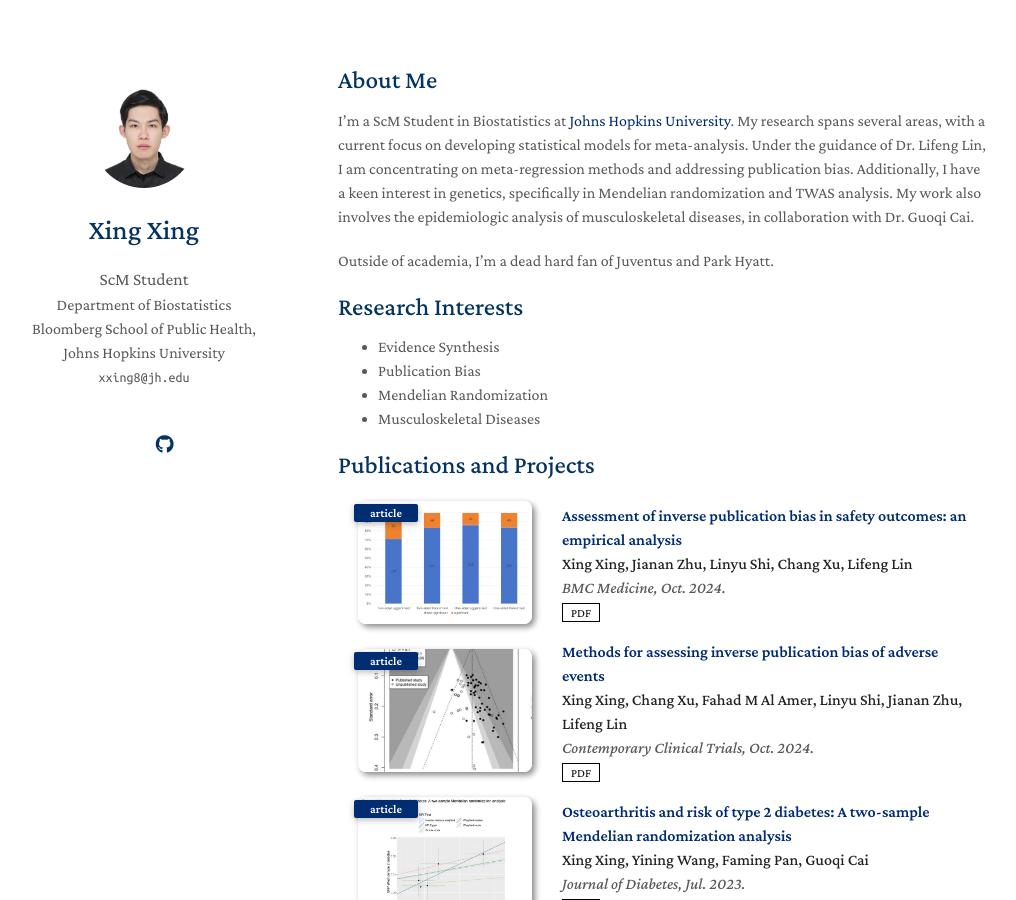
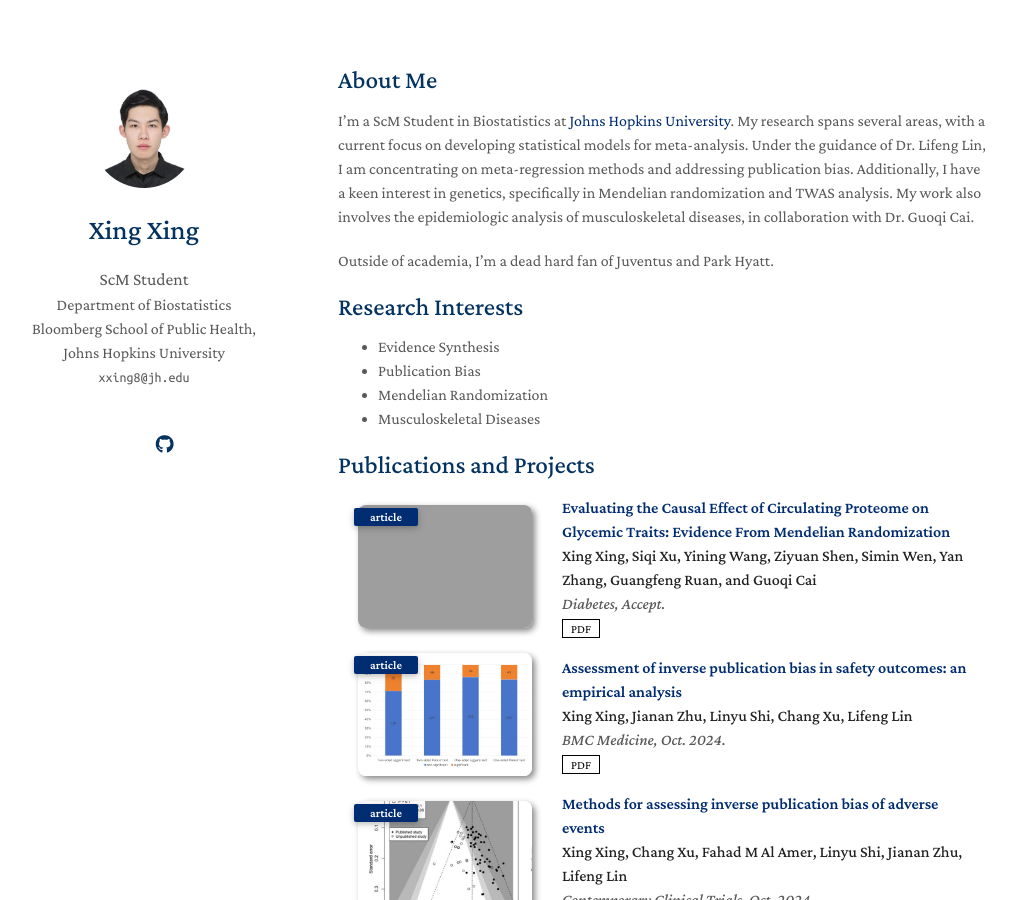
Before and after one commit to KevinXing3/kevinXing3.github.io, a Jekyll site: the page built from index.md, in a window 1280 px wide and 900 px high. Shown: the whole window, without its empty margins (132-1148 px from the left). Built offline with Jekyll 4.4.1, drawn with Linux system fonts in a browser that asks for light colours; nearby versions of some CDN libraries; a style sheet for code colours, icons or effects is not loaded; our own code applies the rules of GitHub Pages for plain Markdown files; grey boxes are pictures that could not be loaded.

Commit message:
Update project.md

```diff
--- a/_includes/project.md
+++ b/_includes/project.md
@@ -2,6 +2,24 @@
 
 <div class="publications">
 <ol class="bibliography">
+
+<li>
+<div class="pub-row">
+  <div class="col-sm-3 abbr" style="position: relative;padding-right: 15px;padding-left: 15px;">
+    <img src="assets/img/DIA.jpg" class="teaser img-fluid z-depth-1">
+    <abbr class="badge">article</abbr>
+  </div>
+
+  <div class="col-sm-9" style="position: relative;padding-right: 15px;padding-left: 20px;">
+    <div class="title"><a href="https://diabetesjournals.org/diabetes/article-abstract/doi/10.2337/db24-0262/157391/Evaluating-the-causal-effect-of-circulating?redirectedFrom=fulltext" style="color:#002D72">Evaluating the Causal Effect of Circulating Proteome on Glycemic Traits: Evidence From Mendelian Randomization </a></div>
+    <div class="author"><strong>Xing Xing, Siqi Xu, Yining Wang, Ziyuan Shen, Simin Wen, Yan Zhang, Guangfeng Ruan, and Guoqi Cai</strong></div>
+    <div class="periodical"><em>Diabetes, Accept.</em></div>
+    <div class="links">
+      <a href="https://diabetesjournals.org/diabetes/article-abstract/doi/10.2337/db24-0262/157391/Evaluating-the-causal-effect-of-circulating?redirectedFrom=fulltext" class="btn btn-sm z-depth-0" role="button" target="_blank" style="font-size:12px;">PDF</a>
+    </div>
+  </div>
+</div>
+</li>
 
 <li>
 <div class="pub-row">
@@ -47,11 +65,7 @@
   </div>
 
   <div class="col-sm-9" style="position: relative;padding-right: 15px;padding-left: 20px;">
-    <div class="title"><a href="https://onlinelibrary.wiley.com/doi/full/10.1111/1753-0407.13451
-
-
-
-        " style="color:#002D72">Osteoarthritis and risk of type 2 diabetes: A two‐sample Mendelian randomization analysis </a></div>
+    <div class="title"><a href="https://onlinelibrary.wiley.com/doi/full/10.1111/1753-0407.13451" style="color:#002D72">Osteoarthritis and risk of type 2 diabetes: A two‐sample Mendelian randomization analysis </a></div>
     <div class="author"><strong>Xing Xing, Yining Wang, Faming Pan, Guoqi Cai</strong></div>
     <div class="periodical"><em>Journal of Diabetes, Jul. 2023.</em></div>
     <div class="links">
```
